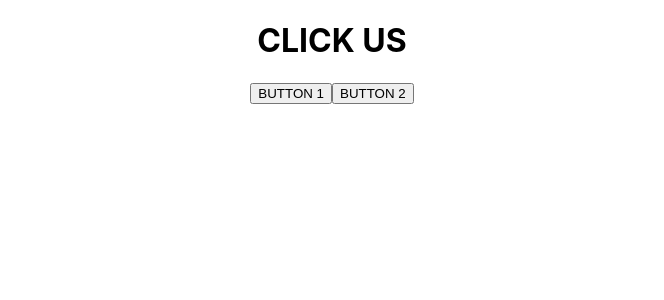
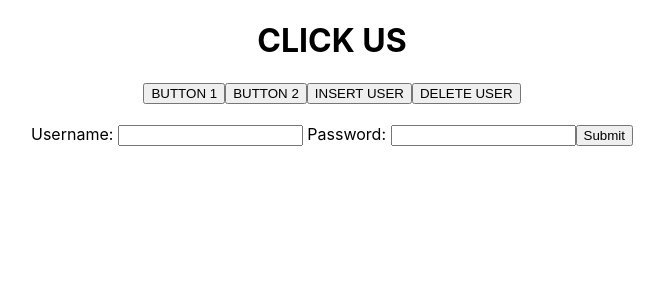
Before and after one commit to Brendan-Towell/Bruin-Trade, a React (Create React App) app in the folder client/: page / in a window 1280 px wide. Shown: the top 300 px of the page, without its empty margins (308-972 px from the left). Built offline with nearby package versions, Linux system fonts and the light colour scheme.

Commit message:
Setup databse connection using MySQL.

```diff
--- a/client/src/APIcall.js
+++ b/client/src/API-routes.js
@@ -1,3 +1,6 @@
+// FILE SHOULD CONTAIN URL ENDPOINTS FOR USERS TO INTERACT W/ APP
+
+
 //Goes in index.js
 
 //API Call Formatting
--- a/client/src/App.js
+++ b/client/src/App.js
@@ -2,6 +2,54 @@ import React, {useState} from 'react'
 import axios from 'axios'
 import logo from './logo.svg';
 import './App.css';
+//import connect from './connect.js'
+
+class Login extends React.Component {
+  constructor(props) {
+    super(props);
+    this.state = {uname: '', pwd: '', validation: ''};
+
+    this.handleUsernameChange = this.handleUsernameChange.bind(this);
+    this.handlePasswordChange = this.handlePasswordChange.bind(this);
+    this.handleSubmit = this.handleSubmit.bind(this);
+  }
+
+  handleUsernameChange(event) {
+    this.setState({uname: event.target.value});
+  }
+
+  handlePasswordChange(event){
+    this.setState({pwd: event.target.value});
+  }
+
+  handleSubmit = async (event) => {
+    //alert('A name was submitted: ' + this.state.value);
+    const response = await axios.get('http://localhost:8080/loginattempt',{
+      params: {
+        uname: this.state.uname,
+        pwd: this.state.pwd
+      }
+    })
+    this.setState({validation: response.data});
+    alert(this.state.validation);
+  }
+
+  render() {
+    // NOTE: FOR FINAL USE, CHANGE INPUT TYPE OF PASSWORD FIELD TO "password"
+    // It is set to text to prevent chrome from giving security popups
+    return (
+      <form onSubmit={this.handleSubmit}>
+        <label>
+          {'\t'}Username:{'\t'}
+          <input type="text" value={this.state.uname} onChange={this.handleUsernameChange} />
+          {'\t'}Password:{'\t'}
+          <input type="text" value={this.state.pwd} onChange={this.handlePasswordChange} />
+        </label>
+        <input type="submit" value="Submit" />
+      </form>
+    );
+  }
+}
 
 function App(){
   const [message, setMessage] = useState()
@@ -19,6 +67,20 @@ setMessage(response.data);
   }
 
 
+  //Inserts user in to user_login_info table
+  const insertuser = async () => {
+    const response = await axios.get('http://localhost:8080/insertuser')
+setMessage("User Created");
+    console.log("User Created");
+  }
+
+  //Removes user from user_login_info table
+  const deleteuser = async () => {
+    let id = 4;
+    const response = await axios.get(`http://localhost:8080/deleteUser/${id}`)
+setMessage("User Deleted");
+    console.log("User Deleted");
+  }
 
 
 
@@ -28,7 +90,10 @@ setMessage(response.data);
       <h1>CLICK US</h1>
       <button onClick={handleClick1}>BUTTON 1</button>
       <button onClick={handleClick2}>BUTTON 2</button>
+      <button onClick={insertuser}>INSERT USER</button>
+      <button onClick={deleteuser}>DELETE USER</button>
       <h2>{message}</h2>
+      <Login />
     </div>
   )
 }
--- /dev/null
+++ b/client/src/connect.js
@@ -0,0 +1,26 @@
+import axios from 'axios'
+
+//Inserts user in to user_login_info table
+function InsertUser(username, password_hash){
+
+    //Need to check that username is not taken
+
+    const insertuser = async () => {
+        const response = await axios.get('http://localhost:8080/insertuser')
+        console.log("User Created");
+      }
+
+
+
+}
+
+  //Removes user from user_login_info table
+  function DeleteUser(username){
+
+    const deleteuser = async () => {
+        let username = "Test Username";
+        const response = await axios.get(`http://localhost:8080/deleteUser/${username}`)
+        console.log("User Deleted");
+      }
+
+  }
```
Also changed, not shown: client/index.js (+71 -2 lines), 2 other files (tests, documents, lock files or other folders).
